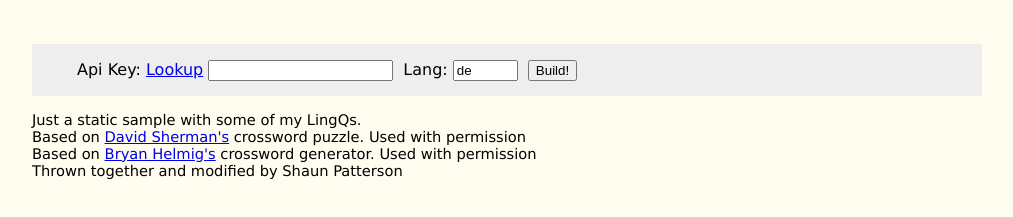
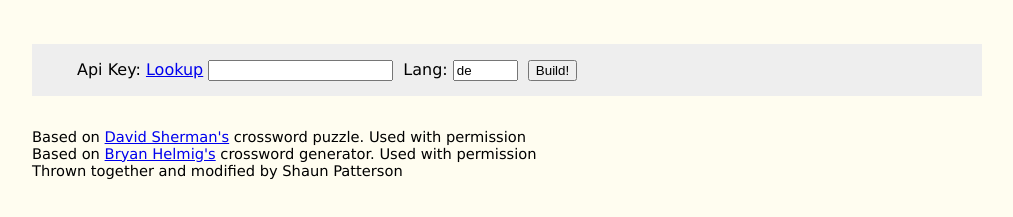
Before and after one commit to shaunpatterson/lingq, a plain HTML site: page crossword/crossword.html in a window 1280 px wide. Shown: the part 139-356 px from the top of the page, without its empty margins (104-1117 px from the left). Drawn offline with Linux system fonts and the light colour scheme.

Commit message:
Removed incorrect text

```diff
--- a/crossword/crossword.html
+++ b/crossword/crossword.html
@@ -145,7 +145,7 @@ function ()
     </div>
 
     <div id='about'>
-        <p style="font-size:11pt">Just a static sample with some of my LingQs.<br>
+        <p style="font-size:11pt"><br>
         Based on <a href='http://www.david-sherman.com'>David Sherman's</a> crossword puzzle.  Used with permission<br>
     Based on <a href='http://www.bryanhelmig.com'>Bryan Helmig's</a> crossword generator.  Used with permission<br>
     Thrown together and modified by Shaun Patterson
```
